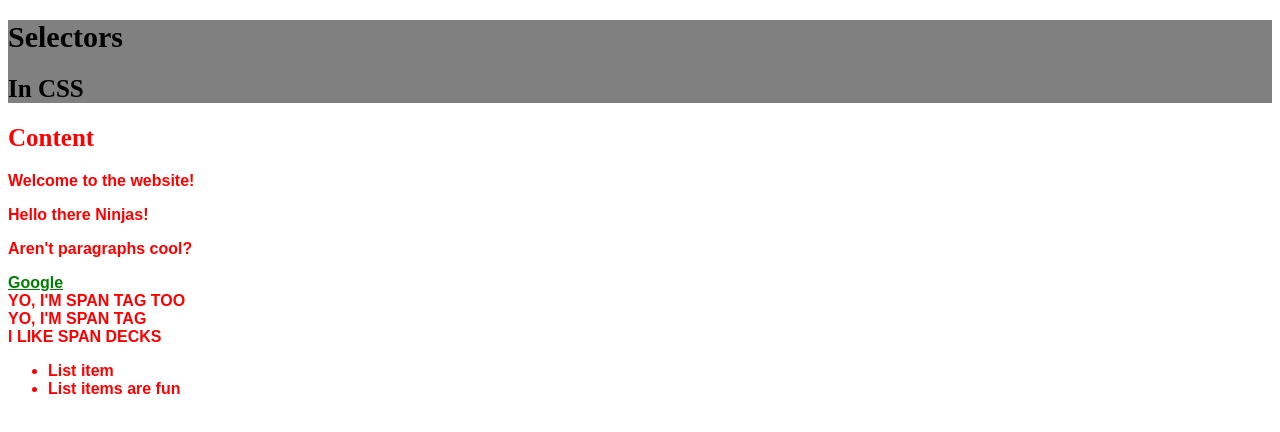
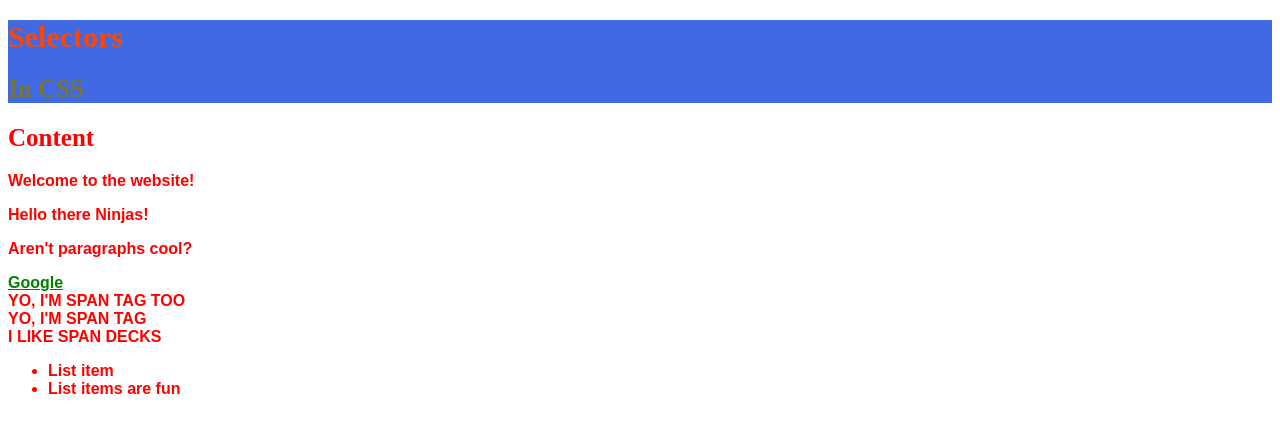
Before and after one commit to rafal-jaszewski/css-for-beginners, a plain HTML site: page index.html in a window 1280 px wide. Drawn offline with Linux system fonts and the light colour scheme.

Commit message:
Text colours added

```diff
--- a/css/syntax.css
+++ b/css/syntax.css
@@ -63,3 +63,12 @@ article p:first-of-type{
 article p:last-of-type{
     color: orange;
 }
+#header h1{
+    color: orangered;
+}
+#header h2{
+    color: #797634;
+}
+#header{
+    background: royalblue;
+}
```
